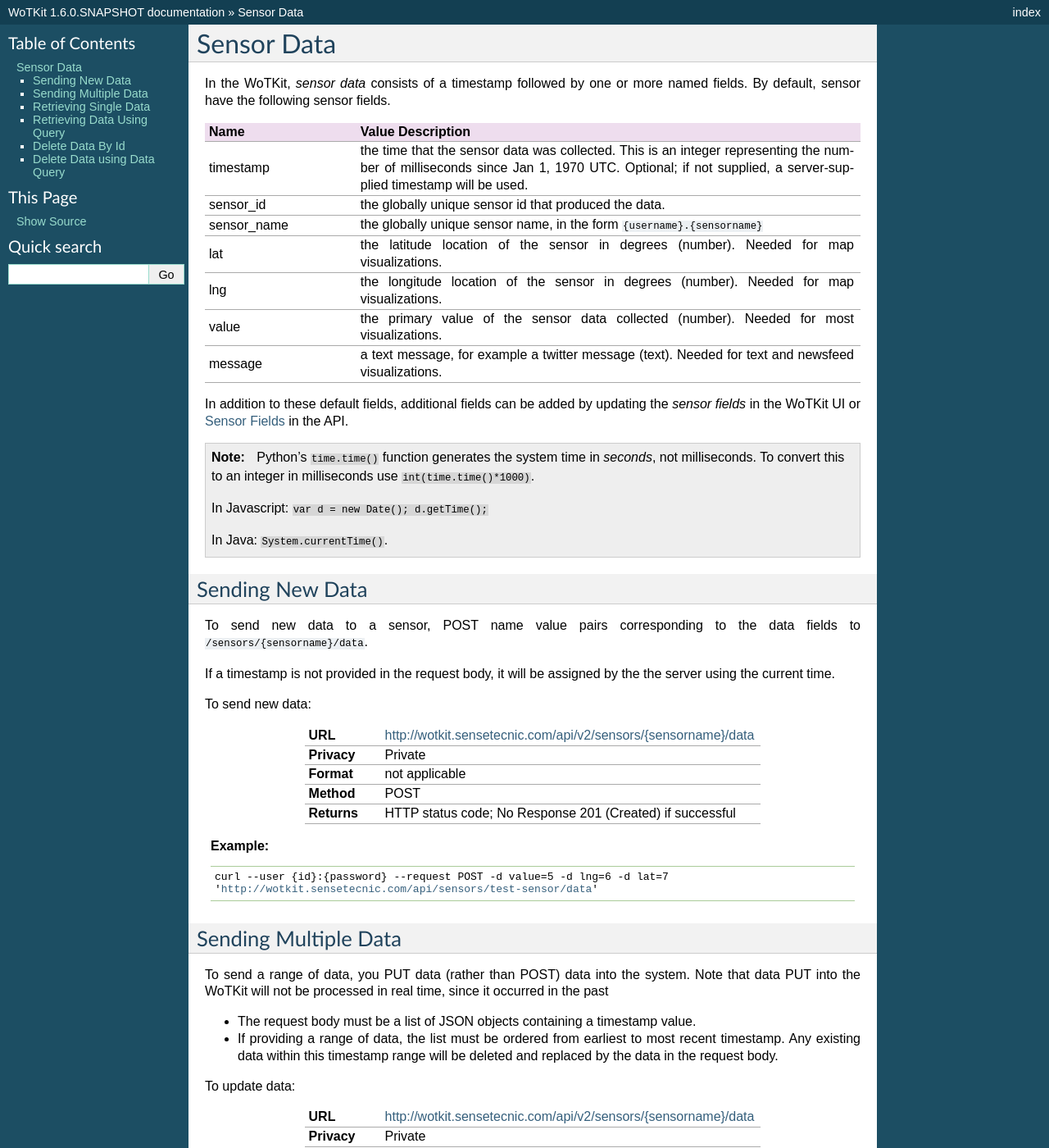
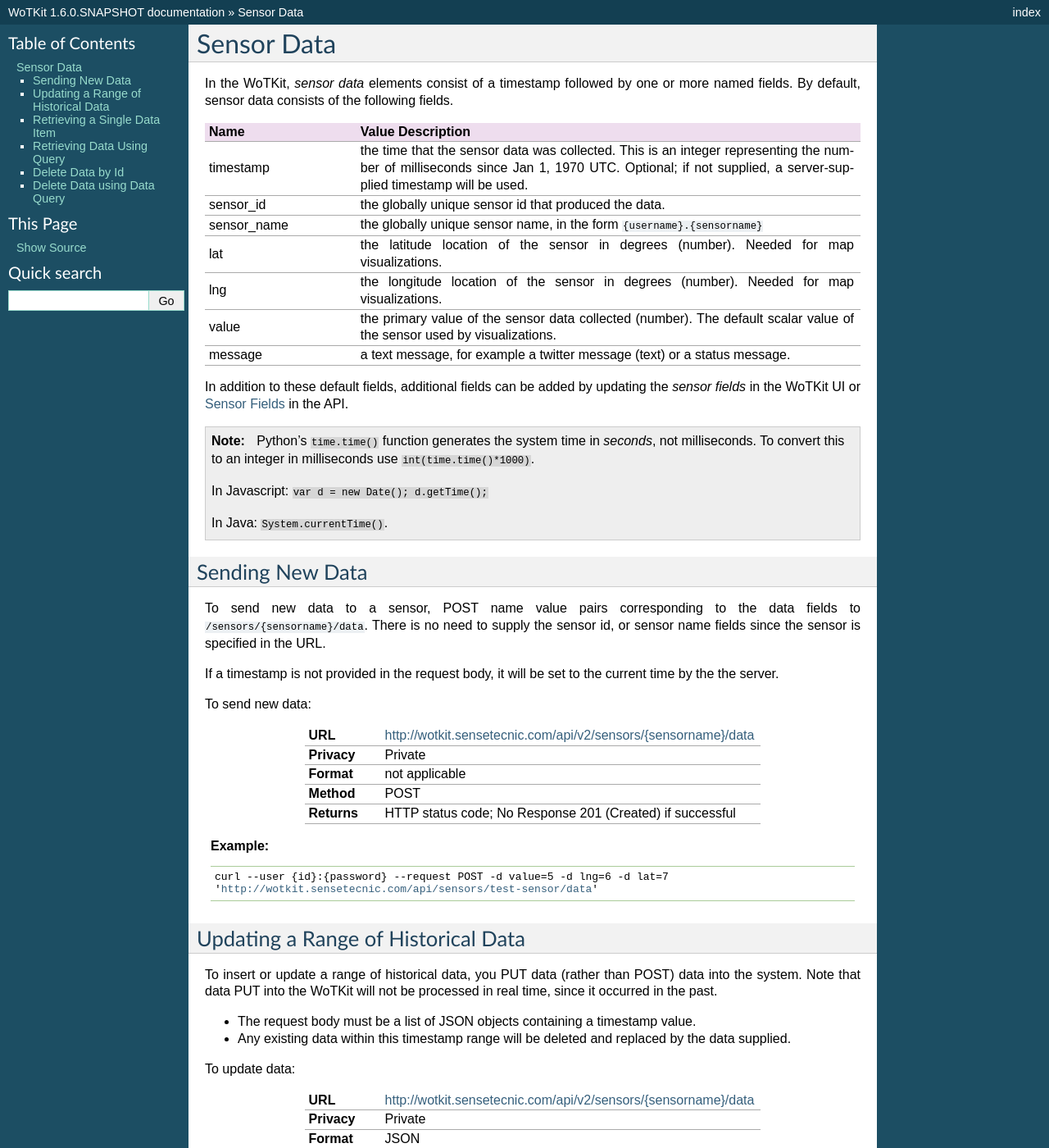
Before and after one commit to SenseTecnic/wotkit-docs, a Sphinx documentation site: the page built from source/api_v2/sensor_data.rst, in a window 1280 px wide and 1400 px high. Shown: the whole window at 82% size. Built offline with Sphinx 7.4.7, drawn with Linux system fonts in a browser that asks for light colours; formulas are drawn with MathJax 3; some of the changed text lies outside the part shown.

Commit message:
Update sensor_data.rst
Minor edits and clarifications.  What is meant by 'grouping'

```diff
--- a/source/api_v2/sensor_data.rst
+++ b/source/api_v2/sensor_data.rst
@@ -2,8 +2,8 @@
 Sensor Data
 ===========
 
-In the WoTKit, *sensor data* consists of a timestamp followed by one or more
-named fields. By default, sensor have the following sensor fields.
+In the WoTKit, *sensor data* elements consist of a timestamp followed by one or more
+named fields. By default, sensor data consists of the following fields.
 
 .. list-table::
   :widths: 15, 50
@@ -26,11 +26,9 @@
     - the longitude location of the sensor in degrees (number).  Needed for map
       visualizations.
   * - value
-    - the primary value of the sensor data collected (number).  Needed for most
-      visualizations.
+    - the primary value of the sensor data collected (number).  The default scalar value of the sensor used by visualizations.
   * - message
-    - a text message, for example a twitter message (text).  Needed for text
-      and newsfeed visualizations.
+    - a text message, for example a twitter message (text) or a status message.
 
 In addition to these default fields, additional fields can be added by updating
 the *sensor fields* in the WoTKit UI or :ref:`api_sensor_fields` in the API.
@@ -52,10 +50,11 @@
 ----------------
 
 To send new data to a sensor, POST name value pairs corresponding to the data
-fields to ``/sensors/{sensorname}/data``.
+fields to ``/sensors/{sensorname}/data``.  There is no need to supply the sensor id, or sensor name fields since the sensor
+is specified in the URL.
 
-If a timestamp is not provided in the request body, it will be assigned by the
-the server using the current time.
+If a timestamp is not provided in the request body, it will be set to the current time by the
+the server.
 
 To send new data:
 
@@ -87,17 +86,16 @@
 .. index:: Bulk Sensor Data
   pair: Sensor Data Creation; Bulk Sensor Data
 
-Sending Multiple Data
----------------------
+Updating a Range of Historical Data
+----------------------------------
 
-To send a range of data, you PUT data (rather than POST) data into the system.
+To insert or update a range of historical data, you PUT data (rather than POST) data into the system.
 Note that data PUT into the WoTKit will not be processed in real time, since it
-occurred in the past
+occurred in the past.
 
 * The request body must be a list of JSON objects containing a timestamp value.
-* If providing a range of data, the list must be ordered from earliest to most
-  recent timestamp. Any existing data within this timestamp range will be
-  deleted and replaced by the data in the request body.
+* Any existing data within this timestamp range will be
+  deleted and replaced by the data supplied.
 
 To update data:
 
@@ -148,8 +146,8 @@
 
 .. _api-v2-get-single-data:
 
-Retrieving Single Data
-----------------------
+Retrieving a Single Data Item
+-----------------------------
 If you know the data element's id, you can query for a single data element using
 the following query.
 
@@ -172,7 +170,7 @@
 
 Retrieving Data Using Query
 ---------------------------
-To retrive data over a time range you can use the following endpoint. An
+To retrive sensor data over a time range you can use the following endpoint. An
 interactive guide on how to use this endpoint is available at:
 :doc:`../guides/sensor_data_query`.
 
@@ -236,7 +234,7 @@
     - integer
     - controls paging of elements in conjunction with
 
-Delete Data By Id
+Delete Data by Id
 -----------------
 Same as :ref:`api-v2-get-single-data` instead using HTTP Delete.
 
```
